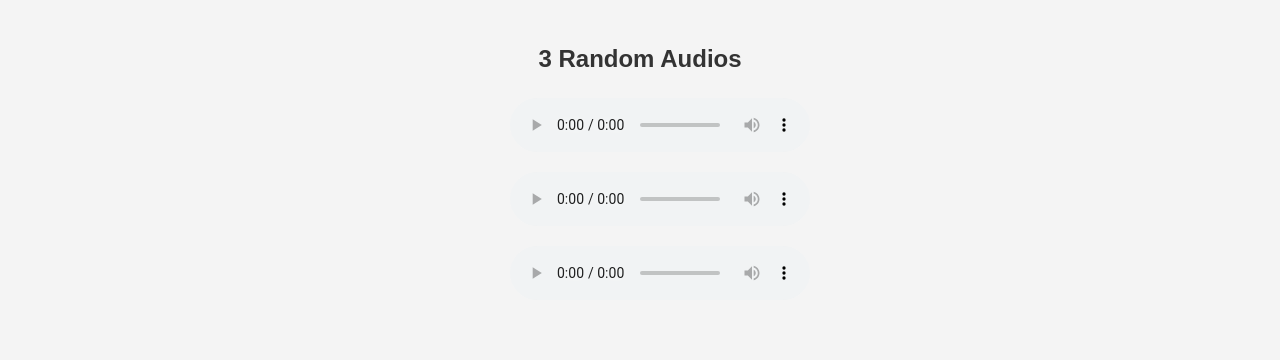
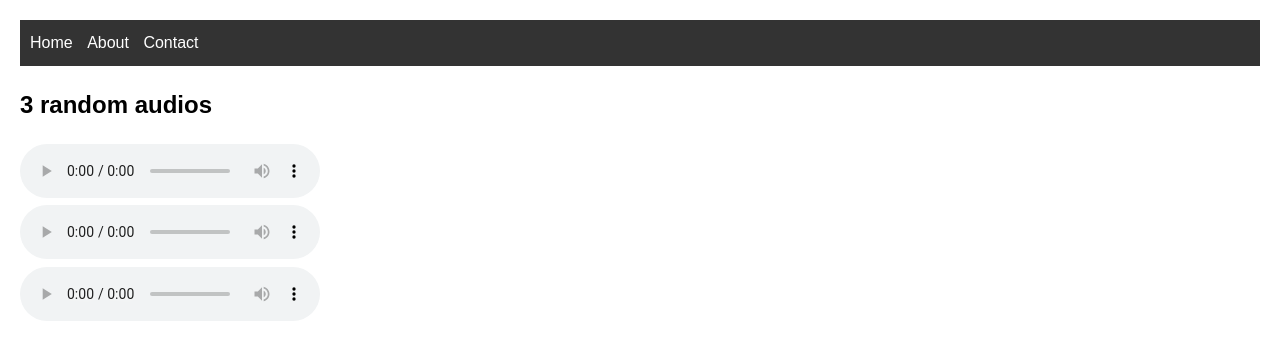
Before and after one commit to acciojob/semantic-navbar-and-audios-Ravisharma-1999, a website: page main.html in a window 1280 px wide. Drawn offline with Linux system fonts and the light colour scheme.

Commit message:
created a submission

```diff
--- a/main.html
+++ b/main.html
@@ -3,29 +3,64 @@
 <head>
     <meta charset="UTF-8">
     <meta name="viewport" content="width=device-width, initial-scale=1.0">
-
-    <link rel="stylesheet" href="styles.css">
+    <title>Semantic Navbar & Audios</title>
+    <style>
+        body {
+            font-family: Arial, sans-serif;
+            line-height: 1.6;
+            margin: 20px;
+            padding: 0;
+        }
+        nav {
+            background-color: #333;
+            padding: 10px;
+        }
+        nav ul {
+            list-style-type: none;
+            margin: 0;
+            padding: 0;
+        }
+        nav ul li {
+            display: inline;
+            margin-right: 10px;
+        }
+        nav ul li a {
+            color: white;
+            text-decoration: none;
+        }
+        nav ul li a:hover {
+            text-decoration: underline;
+        }
+        .audio-section {
+            margin-top: 20px;
+        }
+    </style>
 </head>
 <body>
+    <nav>
+        <ul>
+            <li><a href="#home">Home</a></li>
+            <li><a href="#about">About</a></li>
+            <li><a href="#contact">Contact</a></li>
+        </ul>
+    </nav>
 
-
-    <!-- Part 2: Audio Section -->
-    <section>
-        <h1>3 Random Audios</h1>
-		<ol>
+    <section class="audio-section">
+        <h2>3 random audios</h2>
         <audio controls>
             <source src="http://commondatastorage.googleapis.com/codeskulptor-demos/DDR_assets/Kangaroo_MusiQue_-_The_Neverwritten_Role_Playing_Game.mp3" type="audio/mpeg">
             Your browser does not support the audio element.
         </audio>
+        <br>
         <audio controls>
             <source src="http://commondatastorage.googleapis.com/codeskulptor-assets/Epoq-Lepidoptera.ogg" type="audio/ogg">
             Your browser does not support the audio element.
         </audio>
+        <br>
         <audio controls>
             <source src="http://codeskulptor-demos.commondatastorage.googleapis.com/pang/paza-moduless.mp3" type="audio/mpeg">
             Your browser does not support the audio element.
         </audio>
-		</ol>
     </section>
 </body>
 </html>
--- a/styles.css
+++ /dev/null
@@ -1,46 +0,0 @@
-body {
-  font-family: Arial, sans-serif;
-  line-height: 1.6;
-  margin: 0;
-  padding: 0;
-  background-color: #f4f4f4;
-  color: #333;
-}
-
-nav {
-  background-color: #333;
-  padding: 10px;
-}
-
-nav ul {
-  list-style-type: none;
-  padding: 0;
-  margin: 0;
-  display: flex;
-  justify-content: center;
-}
-
-nav ul li {
-  margin: 0 15px;
-}
-
-nav ul li a {
-  color: white;
-  text-decoration: none;
-  padding: 5px 10px;
-  border-radius: 5px;
-  transition: background-color 0.3s ease;
-}
-section {
-  padding: 20px;
-  text-align: center;
-}
-
-h1 {
-  margin-bottom: 20px;
-}
-
-audio {
-  display: block;
-  margin: 20px auto;
-}
```
Also changed, not shown: script.js (deleted, +0 -20 lines).
